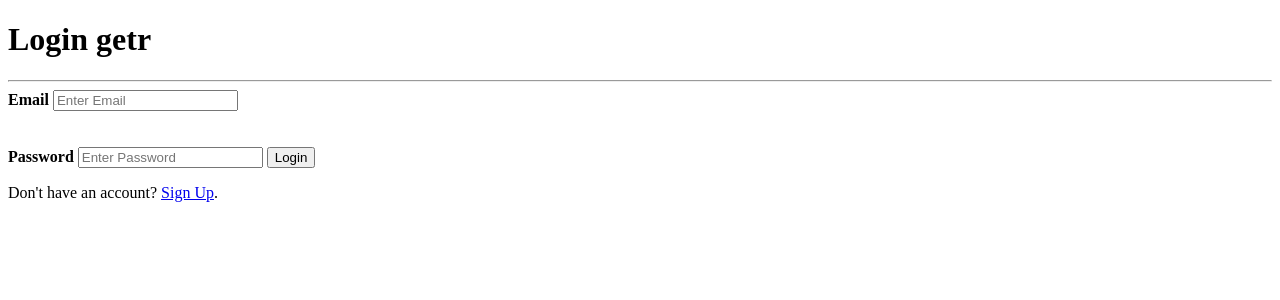
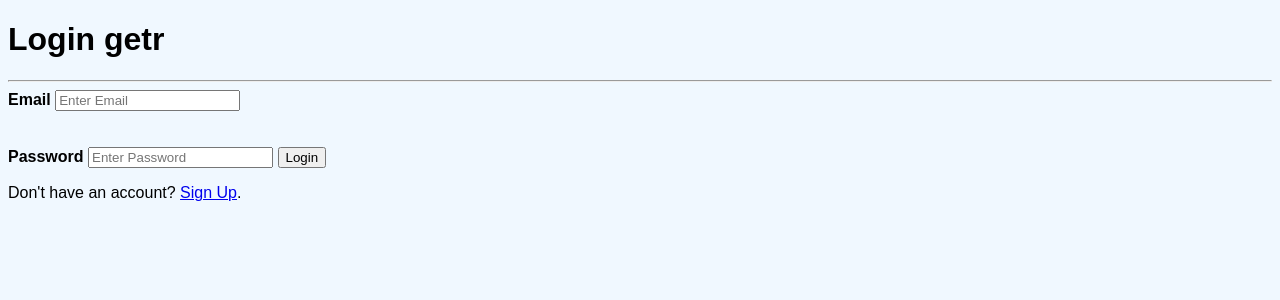
Before and after one commit to authoritydmc/rbank_python_flask, a Flask app: page /login in a window 1280 px wide. Shown: the top 300 px of the page. Run offline with Flask 2, Linux system fonts and the light colour scheme.

Commit message:
reorganised structure

```diff
--- a/main.py
+++ b/main.py
@@ -1,5 +1,4 @@
 from retail_banking import app
-from retail_banking import routes
+from retail_banking import  routes
 if __name__=="__main__":
-    print("ran main")
-    app.run()
+    app.run(debug=True)
--- a/retail_banking/__init__.py
+++ b/retail_banking/__init__.py
@@ -1,6 +1,3 @@
 from flask import Flask,render_template,url_for,request
-
 app=Flask(__name__)
-
-print("loaded init")
 app.secret_key="123124124nfnefn"
--- a/retail_banking/routes.py
+++ b/retail_banking/routes.py
@@ -1,4 +1,8 @@
+#import this line in every new module you create this will give access to app with required library
+#for more info check __init__.py file
 from retail_banking import *
+
+
 import hashlib
 
 @app.route('/')
--- /dev/null
+++ b/retail_banking/static/css/style.css
@@ -0,0 +1,5 @@
+body{
+    font-family: Arial;
+    font-size: 18;
+    background-color: brown;
+}
--- /dev/null
+++ b/retail_banking/static/css/style_main.css
@@ -0,0 +1,5 @@
+body{
+    font-family: Arial;
+    font-size: 18;
+    background-color:aliceblue;
+}
--- a/retail_banking/templates/base.html
+++ b/retail_banking/templates/base.html
@@ -3,8 +3,10 @@
 <head>
     <meta charset="UTF-8">
     <meta name="viewport" content="width=device-width, initial-scale=1.0">
+    <link rel="stylesheet" href="{{ url_for('static', filename='css/style_main.css') }}">
     {% block head %}
      {% endblock %}
+
 </head>
 <body>
     {% block body %}
```
Also changed, not shown: retail_banking/app.py (deleted, +0 -20 lines), 1 other file.
